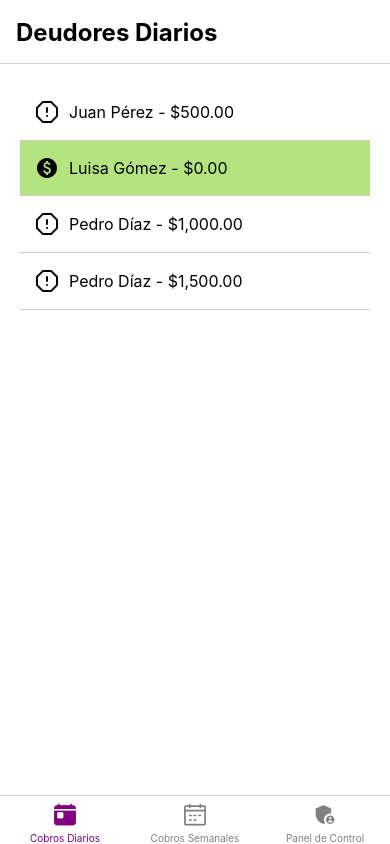
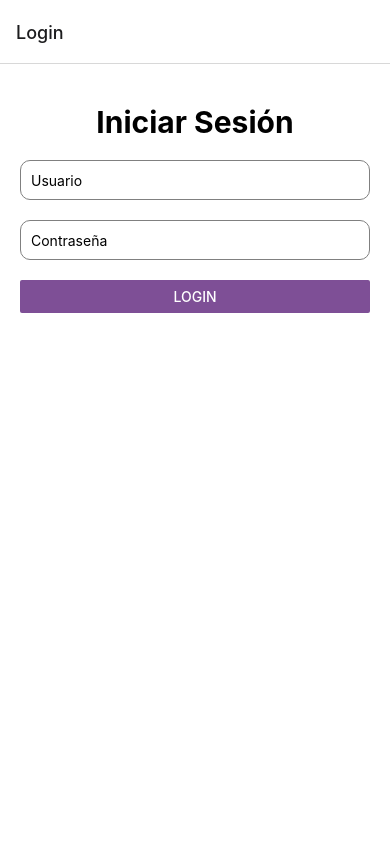
Before and after one commit to RicardoC116/App-de-Cobro, a React Native app: screen / in a window 390 px wide. Built offline with nearby package versions, Linux system fonts and the light colour scheme.

Commit message:
pre alfa v2.5 (Login)

```diff
--- a/App.js
+++ b/App.js
@@ -1,4 +1,4 @@
-import * as React from "react";
+import react, * as React from "react";
 import { NavigationContainer } from "@react-navigation/native";
 import { createBottomTabNavigator } from "@react-navigation/bottom-tabs";
 import { createStackNavigator } from "@react-navigation/stack";
@@ -16,6 +16,7 @@ import LoginScreen from "./screens/LoginScreen"; // Nueva pantalla de login
 const Tab = createBottomTabNavigator();
 const Stack = createStackNavigator();
 
+// Stak de diario
 function DiarioStack() {
   return (
     <Stack.Navigator>
@@ -44,6 +45,7 @@ function DiarioStack() {
   );
 }
 
+// Stak de semanal
 function SemanalStack() {
   return (
     <Stack.Navigator>
@@ -73,10 +75,10 @@ function SemanalStack() {
   );
 }
 
-function PanelControlStack({ isAuthenticated, setIsAuthenticated }) {
+// Stak de panel de control (sin el Login)
+function PanelControlStack() {
   return (
     <Stack.Navigator>
-      {isAuthenticated ? (
       <Stack.Screen
         name="Panel de Control"
         component={PanelControlScreen}
@@ -86,30 +88,33 @@ function PanelControlStack({ isAuthenticated, setIsAuthenticated }) {
           ),
         }}
       />
-      ) : (
-        <Stack.Screen
-          name="Login"
-          options={{
-            headerTitle: () => (
-              <Text style={styles.headerTitle}>Iniciar Sesión</Text>
-            ),
-          }}
-        >
-          {(props) => (
-            <LoginScreen {...props} setIsAuthenticated={setIsAuthenticated} />
-          )}
-        </Stack.Screen>
-      )}
     </Stack.Navigator>
   );
 }
 
+// Estructura principal
 export default function App() {
   const [isAuthenticated, setIsAuthenticated] = React.useState(false);
+  const [userType, setUserType] = react.useState(null);
 
   return (
     <ClientProvider>
       <NavigationContainer>
+        {!isAuthenticated ? (
+          // Stack principal que muestra el Login si no está autenticado
+          <Stack.Navigator>
+            <Stack.Screen name="Login">
+              {(props) => (
+                <LoginScreen
+                  {...props}
+                  setIsAuthenticated={setIsAuthenticated}
+                  setUserType={setUserType}
+                />
+              )}
+            </Stack.Screen>
+          </Stack.Navigator>
+        ) : (
+          // Si está autenticado, muestra las Tabs
           <Tab.Navigator
             screenOptions={({ route }) => ({
               tabBarIcon: ({ focused, color, size }) => {
@@ -141,6 +146,7 @@ export default function App() {
               component={SemanalStack}
               options={{ title: "Cobros Semanales", headerShown: false }}
             />
+            {userType === "admin" && (
               <Tab.Screen
                 name="PanelControlTab"
                 options={{ title: "Panel de Control", headerShown: false }}
@@ -152,7 +158,9 @@ export default function App() {
                   />
                 )}
               </Tab.Screen>
+            )}
           </Tab.Navigator>
+        )}
       </NavigationContainer>
     </ClientProvider>
   );
--- a/screens/LoginScreen.js
+++ b/screens/LoginScreen.js
@@ -1,16 +1,19 @@
 import React, { useState } from "react";
 import { View, Text, TextInput, Button, StyleSheet, Alert } from "react-native";
 
-const LoginScreen = ({ navigation, setIsAuthenticated }) => {
+const LoginScreen = ({ navigation, setIsAuthenticated, setUserType }) => {
   const [username, setUsername] = useState("");
   const [password, setPassword] = useState("");
 
   const handleLogin = () => {
-    // Aquí puedes validar las credenciales o hacer una autenticación local
     if (username === "admin" && password === "1234") {
-      setIsAuthenticated(true); // Cambiar el estado de autenticación
-      Alert.alert("Login exitoso", "Bienvenido al Panel de Control");
-      navigation.navigate("PanelControlTab"); // Navega al tab correspondiente
+      setIsAuthenticated(true);
+      setUserType("admin");
+      console.log("Logueado con el admin");
+    } else if (username === "cliente" && password === "1234") {
+      setIsAuthenticated(true);
+      setUserType("cliente");
+      console.log("Logueado con el cliente");
     } else {
       Alert.alert("Error", "Usuario o contraseña incorrectos");
     }
@@ -32,7 +35,11 @@ const LoginScreen = ({ navigation, setIsAuthenticated }) => {
         value={password}
         onChangeText={setPassword}
       />
-      <Button title="Login" onPress={handleLogin} />
+      <Button
+        color={"#7e4f96"}
+        title="Login"
+        onPress={handleLogin}
+      />
     </View>
   );
 };
@@ -44,7 +51,7 @@ const styles = StyleSheet.create({
     backgroundColor: "#fff",
   },
   title: {
-    fontSize: 24,
+    fontSize: 30,
     fontWeight: "bold",
     marginBottom: 20,
     marginTop: 20,
@@ -56,6 +63,7 @@ const styles = StyleSheet.create({
     borderWidth: 1,
     marginBottom: 20,
     paddingHorizontal: 10,
+    borderRadius: 10,
   },
 });
 
```
Lines whose indentation alone changed are shown as unchanged.
